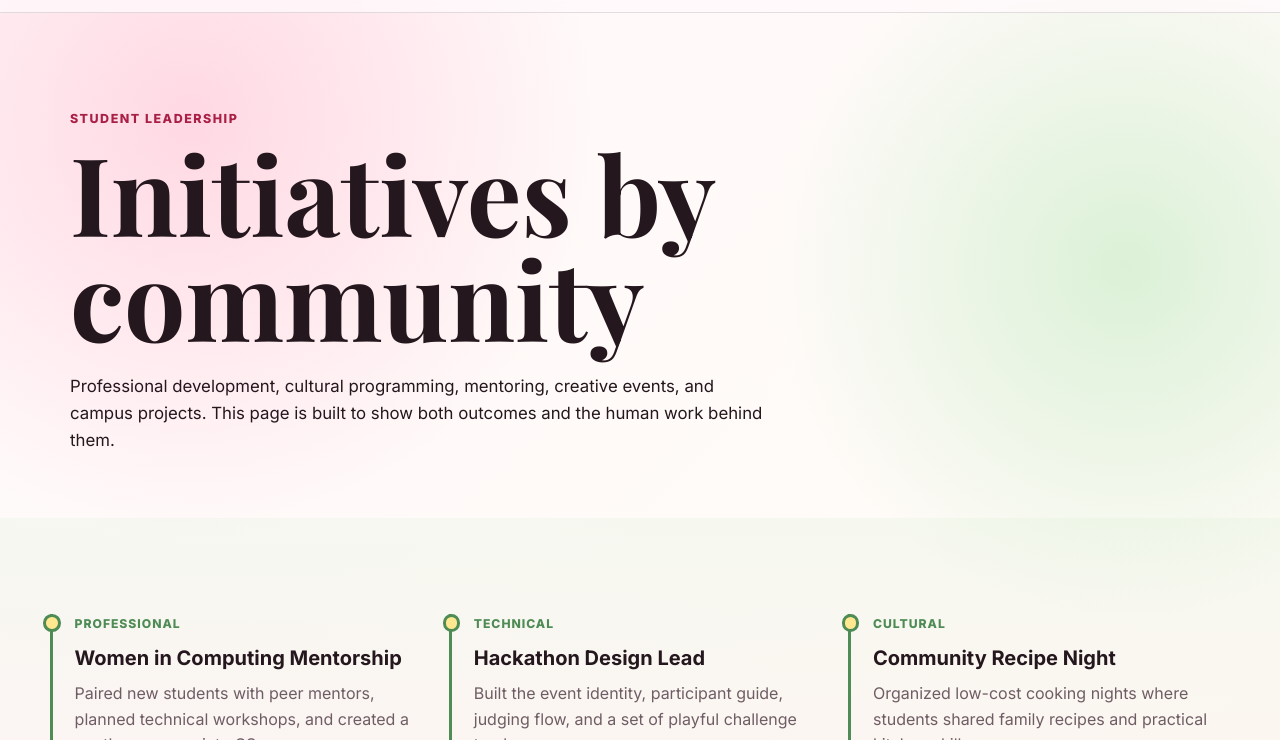
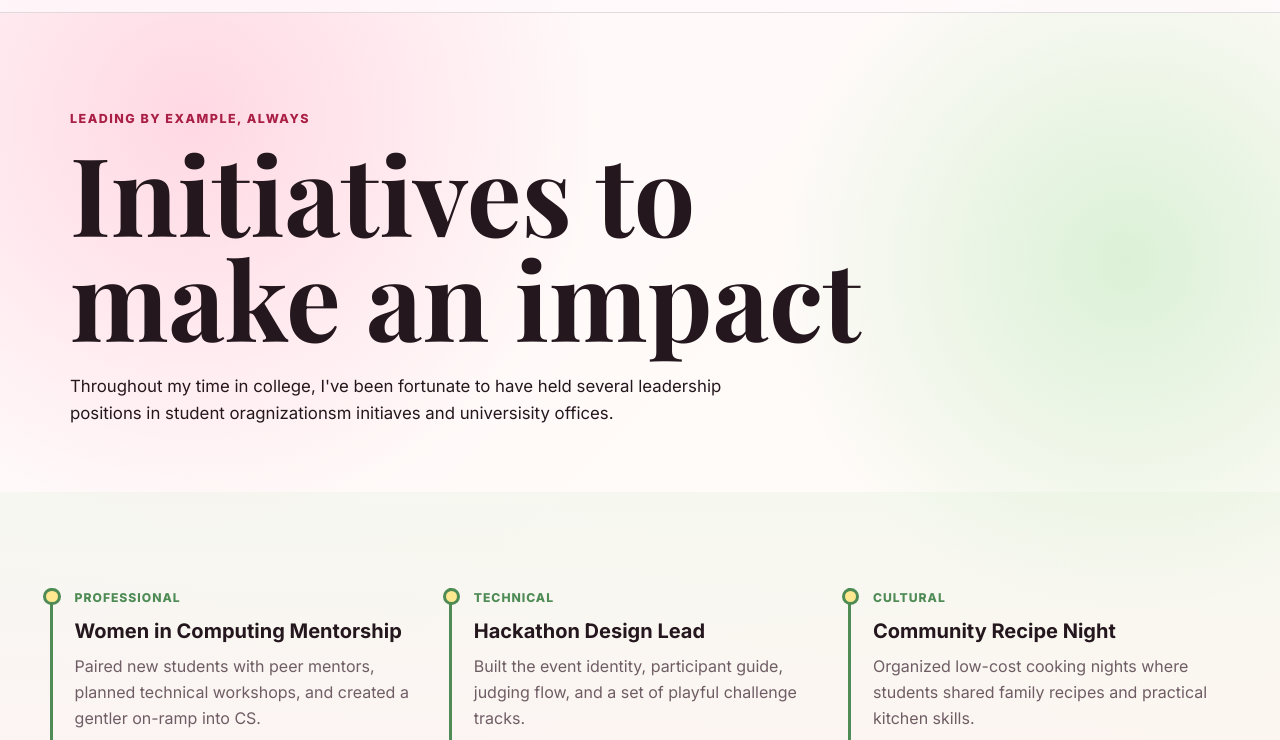
Before and after one commit to ishag615/ishag615.github.io, a plain HTML site: page leadership.html in a window 1280 px wide. Shown: the part 60-800 px from the top of the page. Drawn offline with nearby package versions, Linux system fonts and the light colour scheme.

Commit message:
changed image

```diff
--- a/leadership.html
+++ b/leadership.html
@@ -35,9 +35,11 @@
 
     <main id="main">
       <section class="page-hero section-band">
-        <p class="eyebrow">Student leadership</p>
-        <h1>Initiatives by community</h1>
-        <p class="hero-text">Professional development, cultural programming, mentoring, creative events, and campus projects. This page is built to show both outcomes and the human work behind them.</p>
+        <p class="eyebrow">Leading by example, always</p>
+        <h1>Initiatives to make an impact</h1>
+        <p class="hero-text">
+          Throughout my time in college, I've been fortunate to have held several leadership positions in student oragnizationsm initiaves and universisity offices.
+        </p>
       </section>
 
       <section class="section leadership">
```
Also changed, not shown: art.html (+1 -1 lines).
